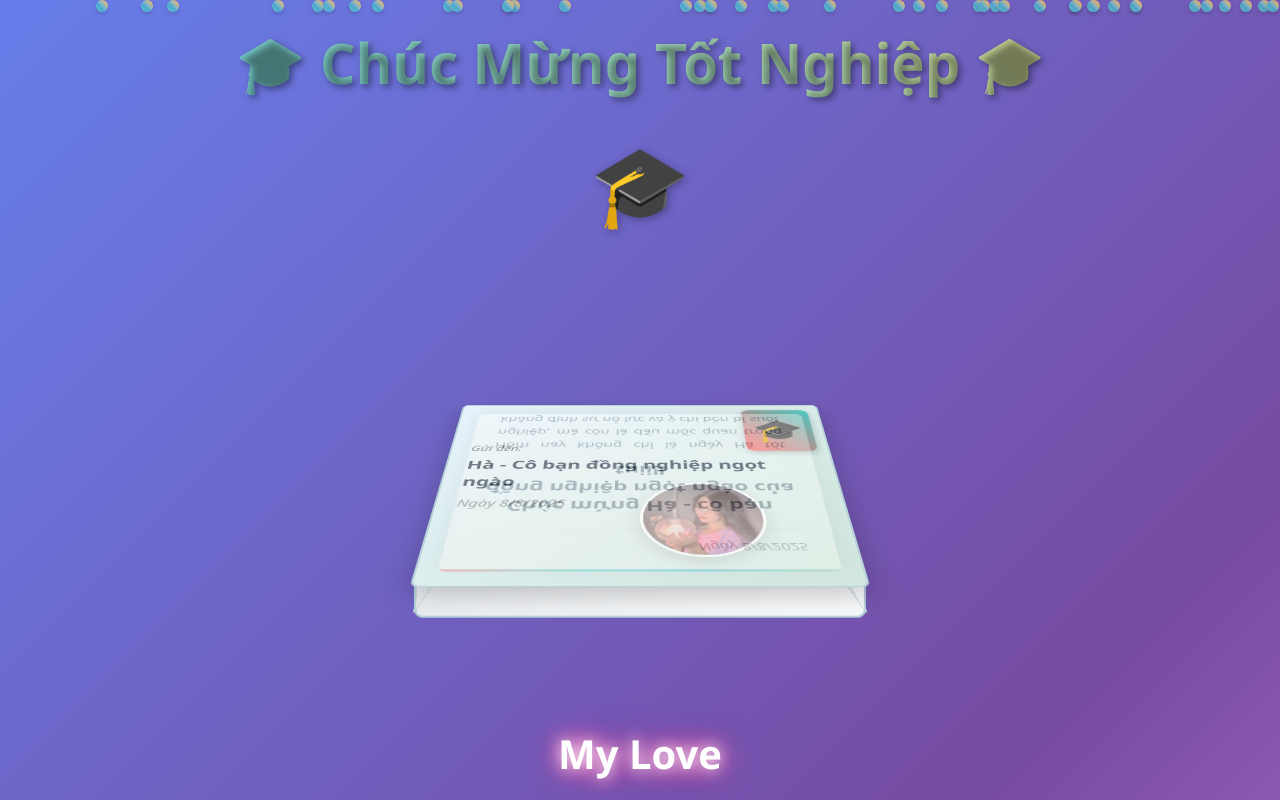
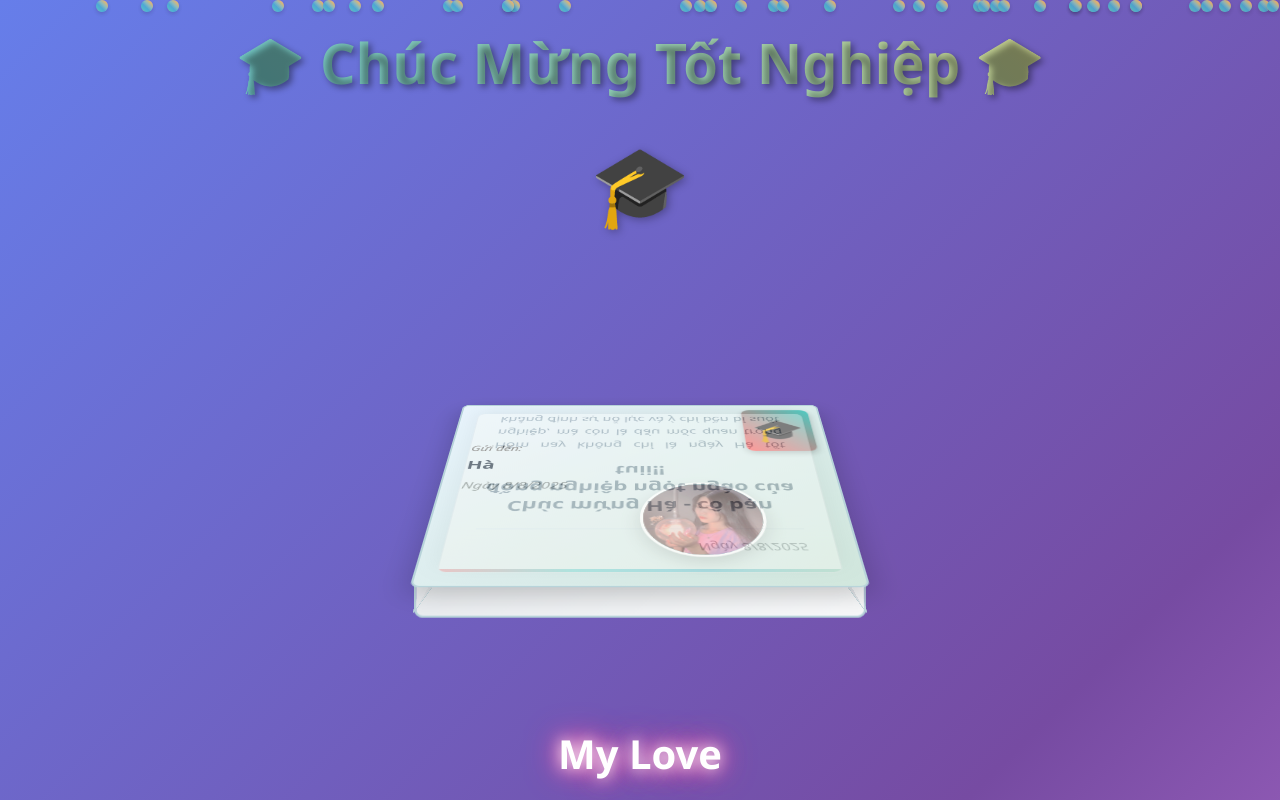
Before and after one commit to baogocm/fromMyTien, a React (Vite) app: page / in a window 1280 px wide. Shown: the top 800 px of the page. Built offline with nearby package versions, Linux system fonts and the light colour scheme.

Commit message:
update img letter_2

```diff
--- a/src/App.jsx
+++ b/src/App.jsx
@@ -54,7 +54,7 @@ function App() {
                 </div>
                 <div className="address-area">
                   <div className="to-label">Gửi đến:</div>
-                  <div className="recipient">Hà - Cô bạn đồng nghiệp ngọt ngào</div>
+                  <div className="recipient">Hà</div>
                   <div className="date">Ngày {new Date().toLocaleDateString('vi-VN')}</div>
                 </div>
               </div>
```
